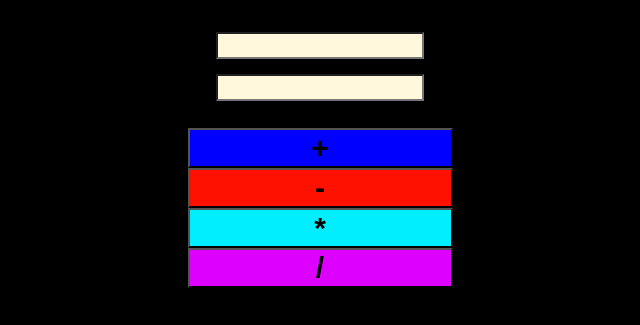
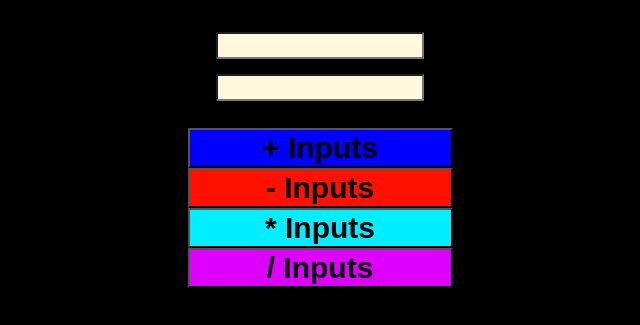
Before and after one commit to ecnelson1/calculator-2020, a plain HTML site: page index.html in a window 1280 px wide. Shown: the part 273-598 px from the top of the page, without its empty margins (320-960 px from the left). Drawn offline with Linux system fonts and the light colour scheme.

```diff
--- a/handlers.js
+++ b/handlers.js
@@ -1,7 +1,5 @@
-import {getSum} from './utils.js';
-import {difference} from './utils.js';
-import {multiply} from './utils.js';
-import {divide} from './utils.js';
+import {getSum,divide,multiply,difference } from './utils.js';
+
 
 const addInput1 = document.getElementById("add-input")
 const addInput2 = document.getElementById("add-input2")
--- a/index.html
+++ b/index.html
@@ -23,10 +23,10 @@
             <input class="inputbars" id="add-input2" type="number">
         </div>
         <div class="buttons">
-            <button class="add" id="add-button">+</button>
-             <button class="subtract" id="subtract-button">-</button>
-            <button class="multiply" id="multiply-button">*</button>
-            <button class="divide" id="divide-button">/</button>
+         <button class="add" id="add-button">+ Inputs</button>
+         <button class="subtract" id="subtract-button">- Inputs</button>
+         <button class="multiply" id="multiply-button">* Inputs</button>
+         <button class="divide" id="divide-button">/ Inputs</button>
         </div>
 
         <div class="displayNum" id="add-results"></div>
```
Also changed, not shown: test/calcFunction.test.js (added, +29 -0 lines), test/example.test.js (deleted, +0 -18 lines), test/tests.js (+1 -1 lines).
